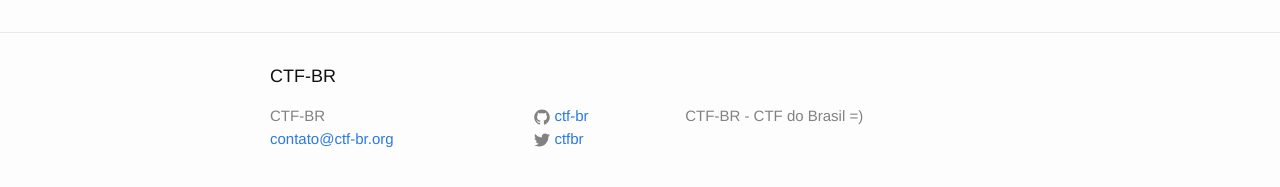
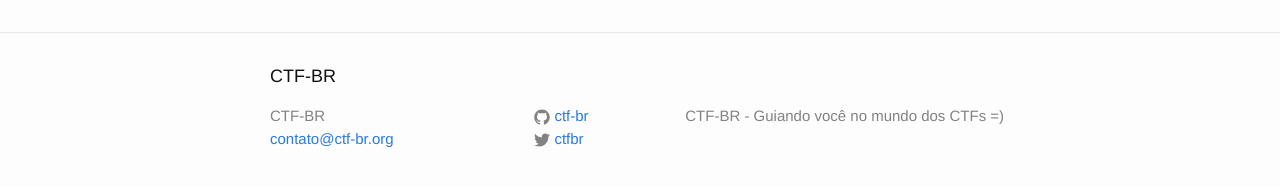
Before and after one commit to ctf-br/ctf-br.github.io, a Jekyll site: the page built from about.md, in a window 1280 px wide. Shown: the part 318-505 px from the top of the page. Built offline with Jekyll 4.4.1, drawn with Linux system fonts in a browser that asks for light colours.

Commit message:
editando slogan

```diff
--- a/_config.yml
+++ b/_config.yml
@@ -2,7 +2,7 @@
 title: CTF-BR
 email: contato@ctf-br.org
 description: > # this means to ignore newlines until "baseurl:"
-  CTF-BR - CTF do Brasil =)
+  CTF-BR - Guiando você no mundo dos CTFs =)
 baseurl: "" # the subpath of your site, e.g. /blog/
 url: "http://ctf-br.org" # the base hostname & protocol for your site
 twitter_username: ctfbr
```
